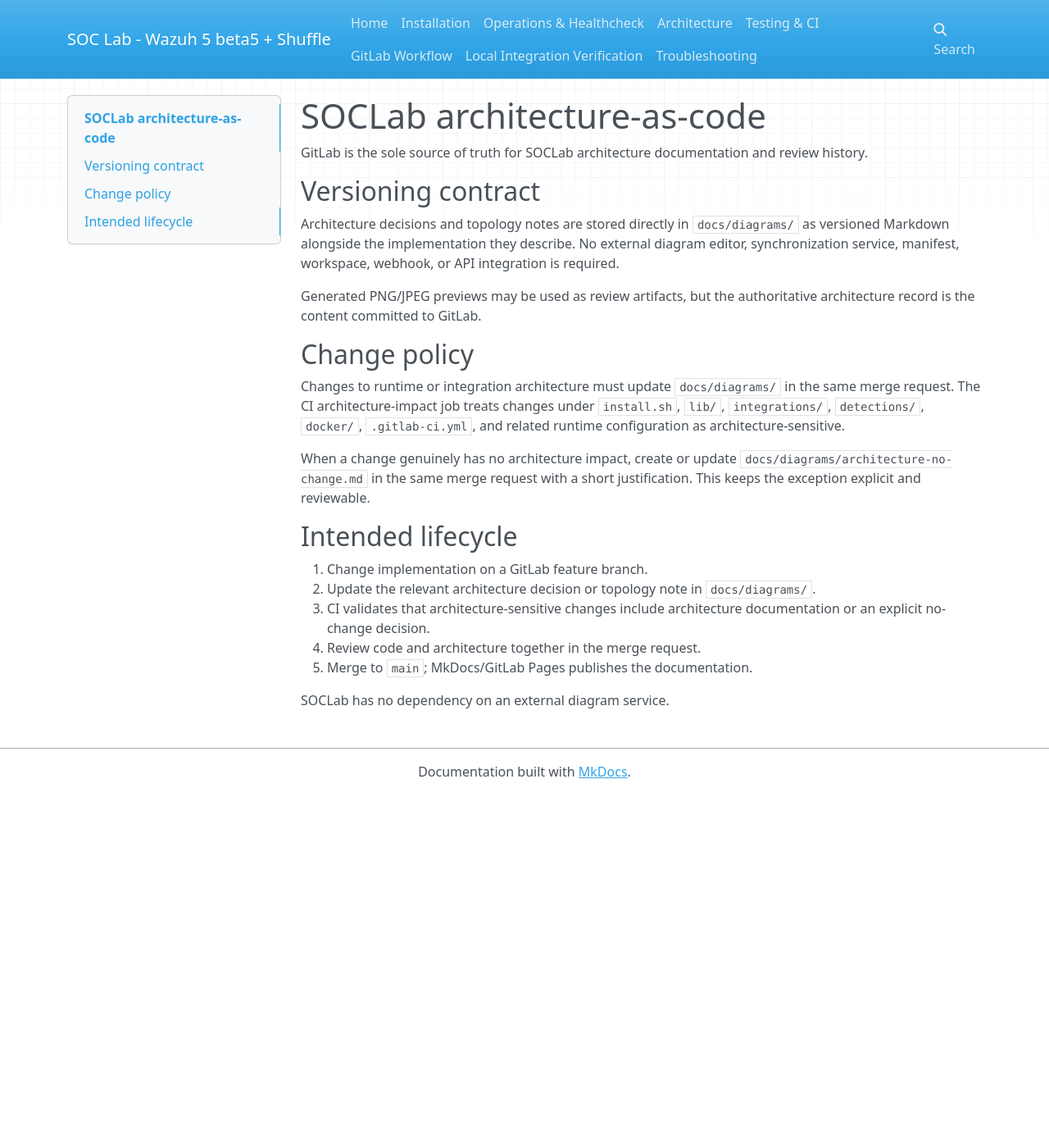
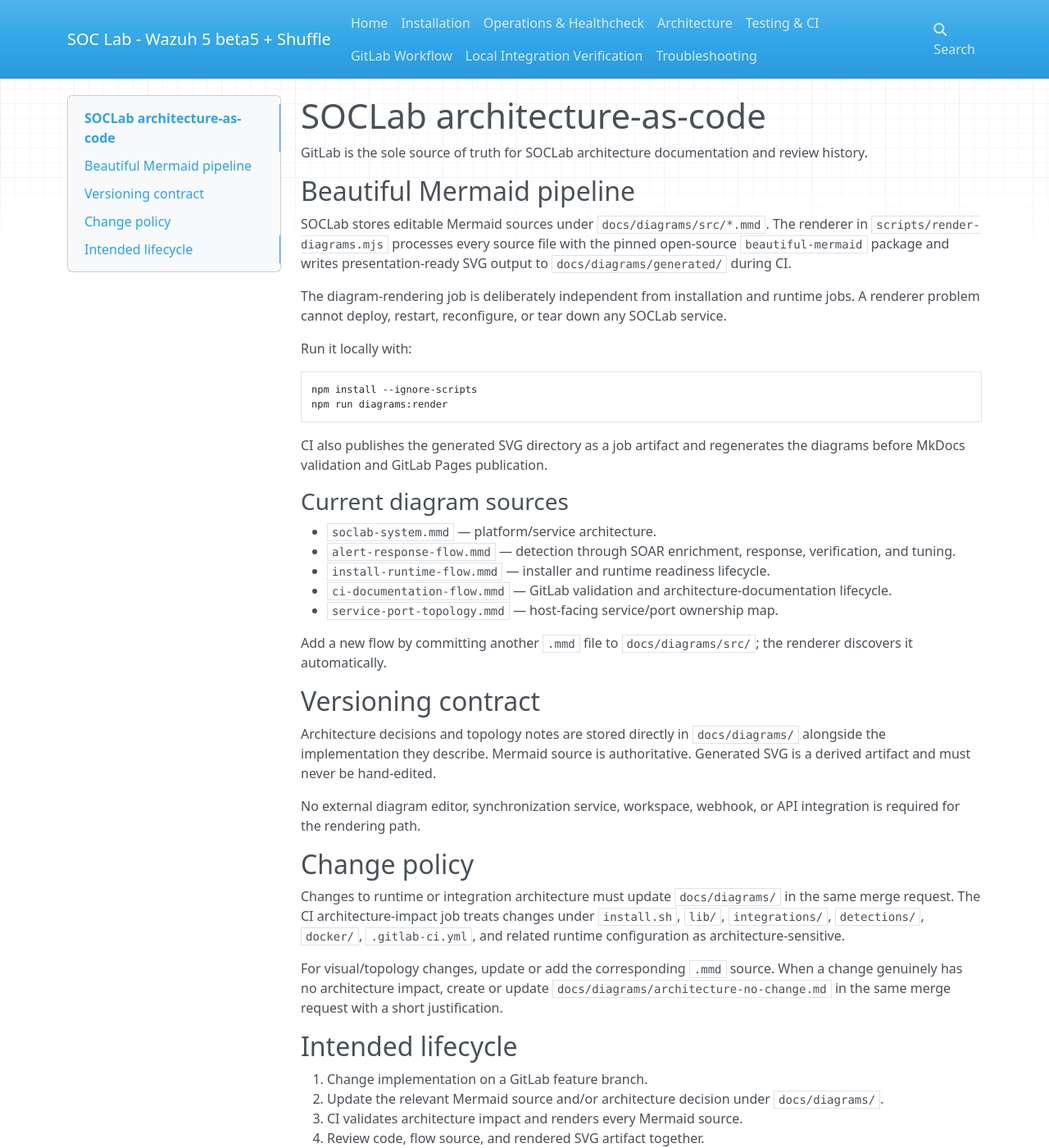
Before and after one commit to avioren/SOCLab, an MkDocs documentation site: the page built from docs/diagrams/README.md, in a window 1280 px wide and 1400 px high. Shown: the whole window at 82% size. Built offline with MkDocs 1.6.1, drawn with Linux system fonts in a browser that asks for light colours; nearby versions of some CDN libraries; some of the changed text lies outside the part shown.

Commit message:
docs: add Beautiful Mermaid architecture pipeline

````diff
--- a/docs/diagrams/README.md
+++ b/docs/diagrams/README.md
@@ -2,24 +2,47 @@
 
 GitLab is the sole source of truth for SOCLab architecture documentation and review history.
 
+## Beautiful Mermaid pipeline
+
+SOCLab stores editable Mermaid sources under `docs/diagrams/src/*.mmd`. The renderer in `scripts/render-diagrams.mjs` processes every source file with the pinned open-source `beautiful-mermaid` package and writes presentation-ready SVG output to `docs/diagrams/generated/` during CI.
+
+The diagram-rendering job is deliberately independent from installation and runtime jobs. A renderer problem cannot deploy, restart, reconfigure, or tear down any SOCLab service.
+
+Run it locally with:
+
+```bash
+npm install --ignore-scripts
+npm run diagrams:render
+```
+
+CI also publishes the generated SVG directory as a job artifact and regenerates the diagrams before MkDocs validation and GitLab Pages publication.
+
+### Current diagram sources
+
+- `soclab-system.mmd` — platform/service architecture.
+- `alert-response-flow.mmd` — detection through SOAR enrichment, response, verification, and tuning.
+- `install-runtime-flow.mmd` — installer and runtime readiness lifecycle.
+- `ci-documentation-flow.mmd` — GitLab validation and architecture-documentation lifecycle.
+- `service-port-topology.mmd` — host-facing service/port ownership map.
+
+Add a new flow by committing another `.mmd` file to `docs/diagrams/src/`; the renderer discovers it automatically.
+
 ## Versioning contract
 
-Architecture decisions and topology notes are stored directly in `docs/diagrams/` as versioned Markdown alongside the implementation they describe. No external diagram editor, synchronization service, manifest, workspace, webhook, or API integration is required.
+Architecture decisions and topology notes are stored directly in `docs/diagrams/` alongside the implementation they describe. Mermaid source is authoritative. Generated SVG is a derived artifact and must never be hand-edited.
 
-Generated PNG/JPEG previews may be used as review artifacts, but the authoritative architecture record is the content committed to GitLab.
+No external diagram editor, synchronization service, workspace, webhook, or API integration is required for the rendering path.
 
 ## Change policy
 
 Changes to runtime or integration architecture must update `docs/diagrams/` in the same merge request. The CI architecture-impact job treats changes under `install.sh`, `lib/`, `integrations/`, `detections/`, `docker/`, `.gitlab-ci.yml`, and related runtime configuration as architecture-sensitive.
 
-When a change genuinely has no architecture impact, create or update `docs/diagrams/architecture-no-change.md` in the same merge request with a short justification. This keeps the exception explicit and reviewable.
+For visual/topology changes, update or add the corresponding `.mmd` source. When a change genuinely has no architecture impact, create or update `docs/diagrams/architecture-no-change.md` in the same merge request with a short justification.
 
 ## Intended lifecycle
 
 1. Change implementation on a GitLab feature branch.
-2. Update the relevant architecture decision or topology note in `docs/diagrams/`.
-3. CI validates that architecture-sensitive changes include architecture documentation or an explicit no-change decision.
-4. Review code and architecture together in the merge request.
-5. Merge to `main`; MkDocs/GitLab Pages publishes the documentation.
-
-SOCLab has no dependency on an external diagram service.
+2. Update the relevant Mermaid source and/or architecture decision under `docs/diagrams/`.
+3. CI validates architecture impact and renders every Mermaid source.
+4. Review code, flow source, and rendered SVG artifact together.
+5. Merge to `main`; MkDocs/GitLab Pages publishes the regenerated documentation.
````
Also changed, not shown: .gitlab-ci.yml (+24 -0 lines), package.json (added, +11 -0 lines), 6 other files.
